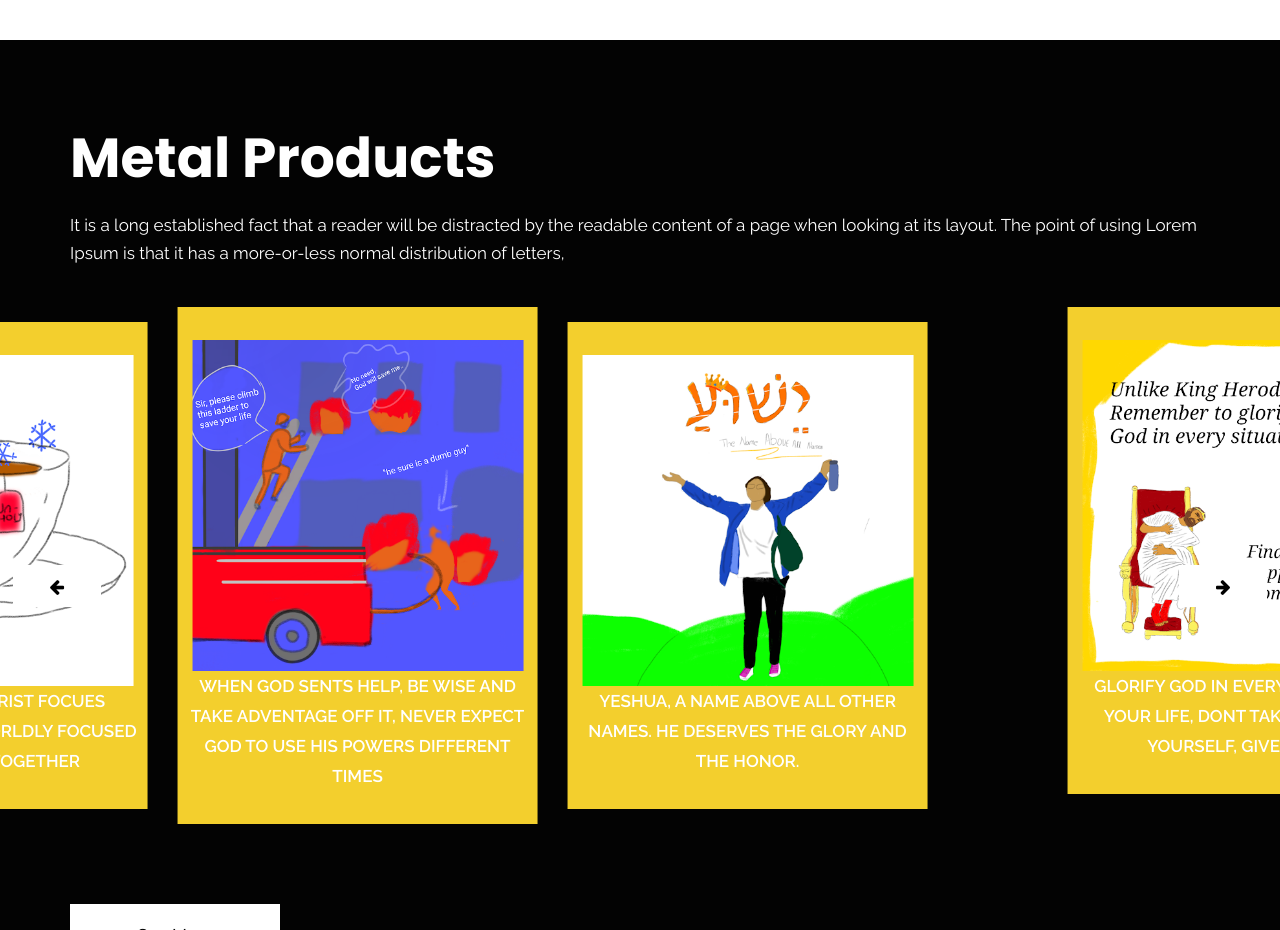
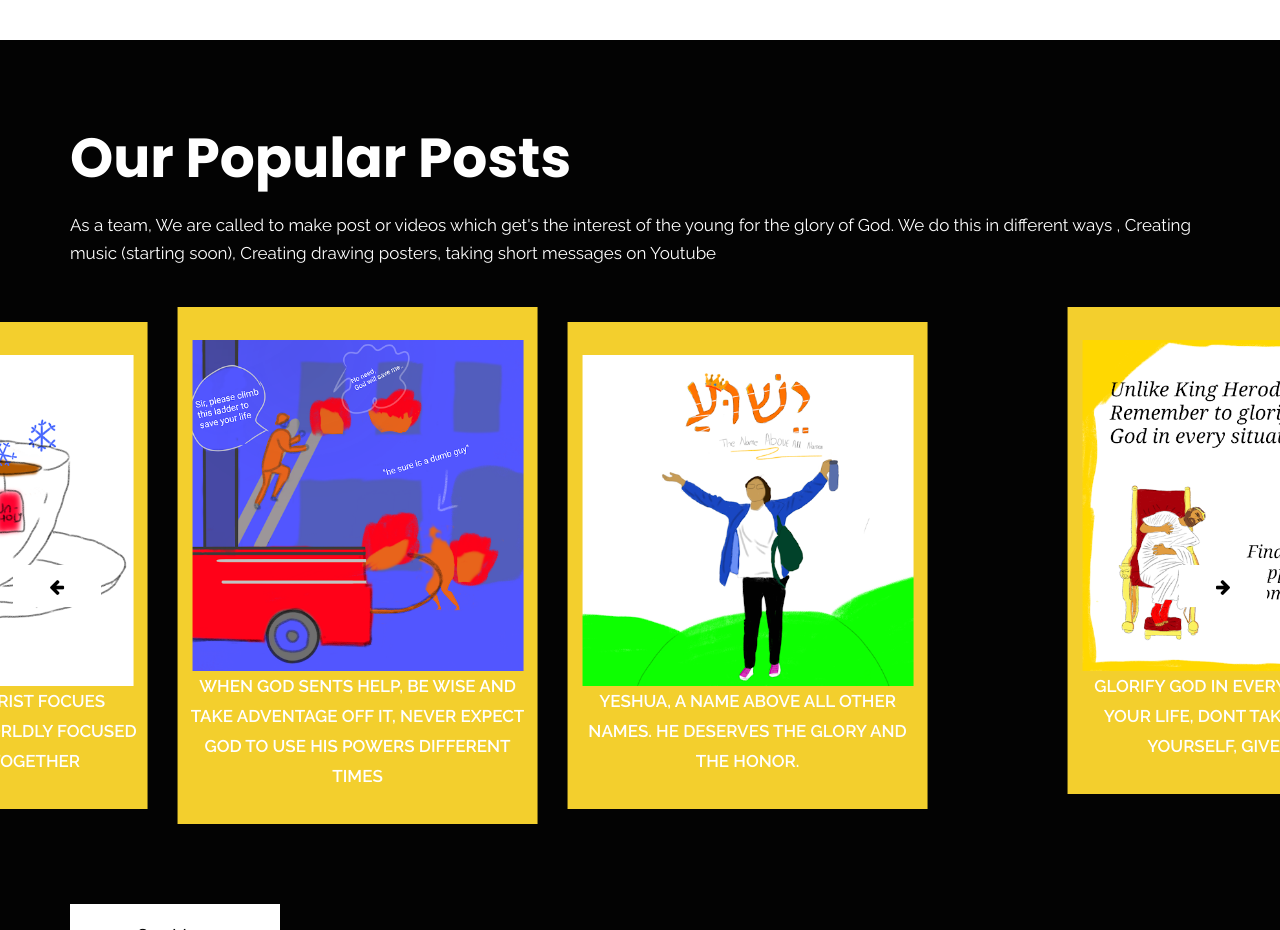
Before and after one commit to Den-enterprise/Yeshua-Talks, a plain HTML site: page index.html in a window 1280 px wide. Shown: the part 1600-2530 px from the top of the page. Drawn offline with nearby package versions, Linux system fonts and the light colour scheme; some packages are replaced by stand-ins of ours; a script that the page names is missing.

Commit message:
Popular post updated

```diff
--- a/index.html
+++ b/index.html
@@ -153,8 +153,8 @@
                <div class="row">
                   <div class="col-md-12">
                      <div class="titlepage text_align_left">
-                        <h2>Metal Products</h2>
-                        <p>It is a long established fact that a reader will be distracted by the readable content of a page when looking at its layout. The point of using Lorem Ipsum is that it has a more-or-less normal distribution of letters,</p>
+                        <h2>Our Popular Posts</h2>
+                        <p>As a team, We are called to make post or videos which get's the interest of the young for the glory of God. We do this in different ways , Creating music (starting soon), Creating drawing posters, taking short messages on Youtube</p>
                      </div>
                   </div>
                </div>
```
